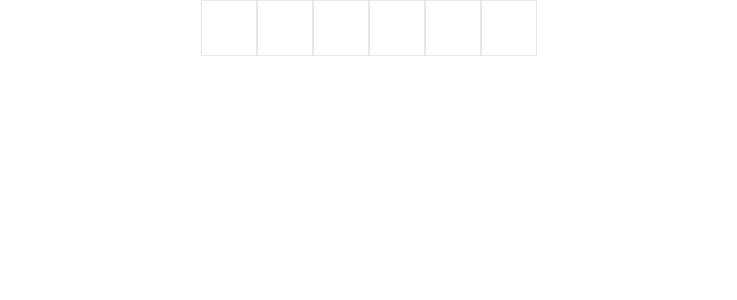
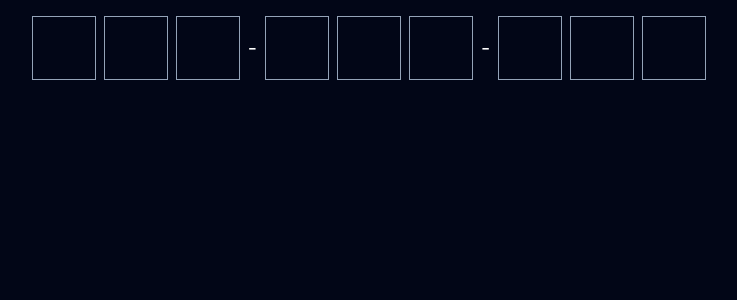
Before and after one commit to marcin10lw/code-enter, a Next.js app: page / in a window 1280 px wide. Shown: the top 300 px of the page, without its empty margins (271-1008 px from the left). Built offline with nearby package versions, Linux system fonts and the light colour scheme.

Commit message:
refactor(OTP): modify to build with separators

```diff
--- a/app/page.tsx
+++ b/app/page.tsx
@@ -2,8 +2,8 @@ import OTP from "@/components/OTP";
 
 export default function Home() {
   return (
-    <main className="flex min-h-screen flex-col items-center justify-between">
-      <OTP inputsAmt={6} />
+    <main className="flex min-h-screen flex-col items-center justify-between bg-slate-950">
+      <OTP OTPStructure={[3, "-", 3, "-", 3]} />
     </main>
   );
 }
--- a/components/OTP.tsx
+++ b/components/OTP.tsx
@@ -2,57 +2,115 @@
 
 import { KeyboardEvent, useEffect, useRef, useState } from "react";
 
-interface CodeEnterProps {
-  inputsAmt: number;
+interface OTPProps {
+  OTPStructure: (number | string)[];
 }
 
-const OTP = ({ inputsAmt }: CodeEnterProps) => {
-  const [inputs, setInputs] = useState<string[]>(new Array(inputsAmt).fill(""));
+type OTPInput =
+  | {
+      index: number;
+      value: string;
+    }
+  | string;
+
+const OTP = ({ OTPStructure }: OTPProps) => {
+  const [OTPInputs, setOTPInputs] = useState<OTPInput[]>([]);
   const inputsRef = useRef<HTMLInputElement[]>([]);
 
+  const inputsAmt = OTPInputs.filter(
+    (input) => typeof input !== "string"
+  ).length;
+
+  useEffect(() => {
+    const newInputs: OTPInput[] = [];
+    let newIndex = 0;
+
+    OTPStructure.forEach((item) => {
+      if (typeof item === "number") {
+        for (let i = 0; i < item; i++) {
+          newInputs.push({ index: newIndex, value: "" });
+          newIndex++;
+        }
+      } else {
+        newInputs.push(item);
+      }
+    });
+
+    setOTPInputs(newInputs);
+  }, [OTPStructure]);
+
+  const focusInput = (index: number) => {
+    inputsRef.current[index].focus();
+  };
+
+  const selectInput = (index: number) => {
+    inputsRef.current[index].select();
+  };
+
+  const setInputs = (value: string, index: number) => {
+    setOTPInputs((prevInputs) =>
+      prevInputs.map((input) => {
+        if (typeof input !== "string" && input.index === index) {
+          return {
+            ...input,
+            value,
+          };
+        }
+
+        return input;
+      })
+    );
+  };
+
   const onInputChange = (value: string, index: number) => {
-    if (value.length > 1) return;
-
-    const newInputs: string[] = [...inputs];
-    newInputs[index] = value;
-    setInputs(newInputs);
-
-    if (value.length === 1 && index < inputsAmt - 1) {
-      inputsRef.current[index + 1].focus();
+    if (value.length === 1) {
+      index < inputsAmt - 1 && focusInput(index + 1);
+      setInputs(value, index);
     }
 
-    if (value.length === 0 && index > 0) {
-      inputsRef.current[index - 1].focus();
+    if (value.length === 0) {
+      index > 0 && focusInput(index - 1);
+      setInputs(value, index);
     }
   };
 
   const onKeyDown = (event: KeyboardEvent<HTMLInputElement>, index: number) => {
     if (event.key === "ArrowLeft" && index > 0) {
       event.preventDefault();
-      inputsRef.current[index - 1].focus();
+      focusInput(index - 1);
+      selectInput(index - 1);
     }
 
     if (event.key === "ArrowRight" && index < inputsAmt - 1) {
       event.preventDefault();
-      inputsRef.current[index + 1].focus();
+      focusInput(index + 1);
+      selectInput(index + 1);
     }
   };
 
   return (
-    <div>
-      {inputs.map((input, index) => {
+    <div className="flex items-center gap-2 mt-4">
+      {OTPInputs.map((input, listIndex) => {
+        if (typeof input !== "string") {
+          return (
+            <input
+              key={listIndex}
+              value={input.value}
+              onChange={({ target }) =>
+                onInputChange(target.value, input.index)
+              }
+              onKeyDown={(event) => onKeyDown(event, input.index)}
+              //@ts-ignore
+              ref={(el) => el && (inputsRef.current[input.index] = el)}
+              className="border border-slate-400 text-xl p-2 size-16 text-center bg-transparent text-white"
+            />
+          );
+        }
+
         return (
-          <input
-            key={index}
-            value={input}
-            onChange={({ target }) => onInputChange(target.value, index)}
-            onKeyUp={(event) => onKeyDown(event, index)}
-            // @ts-ignores
-            ref={(el) => el && (inputsRef.current[index] = el)}
-            type="text"
-            className="border border-purple p-2 size-14"
-            maxLength={1}
-          />
+          <span key={listIndex} className="text-white text-xl">
+            {input}
+          </span>
         );
       })}
     </div>
```
